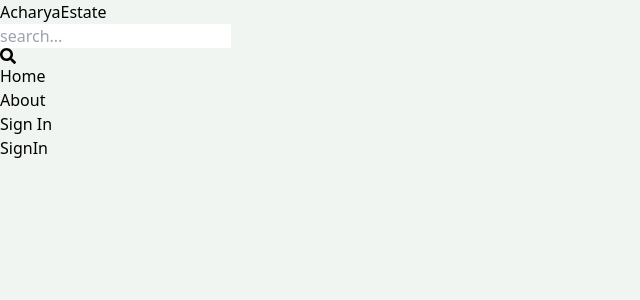
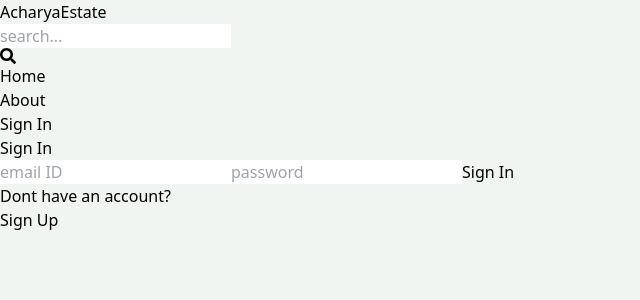
Before and after one commit to anirudha03/mern-estate, a React (Vite) app: page /sign-in in a window 1280 px wide. Shown: the top 300 px of the page, without its empty margins (0-640 px from the left). Built offline with nearby package versions, Linux system fonts and the light colour scheme.

Commit message:
sign in done

```diff
--- a/src/pages/SignIn.jsx
+++ b/src/pages/SignIn.jsx
@@ -1,7 +1,86 @@
-import React from 'react'
+import React from "react";
+import { useState } from "react";
+import { Link, useNavigate } from "react-router-dom"; //useNavigate is used to navigate from one page to another
 
-export default function SignIn() {
+export default function SigIn() {
+  // to handle change in form data
+  const [formData, setFormData] = useState({});
+  const [error, setError] = useState(null);
+  const [loading, setLoading] = useState(false);
+  const navigate = useNavigate();
+
+  const handleChange = (e) => {
+    setFormData({
+      ...formData,
+      [e.target.id]: e.target.value,
+    });
+  };
+  console.log(formData);
+
+  const handleSubmit = async (e) => {
+    e.preventDefault();
+    try {
+      setLoading(true); // Set loading as true when the function u s called upon
+      const res = await fetch("/api/auth/signin", {
+        method: "POST",
+        headers: {
+          "Content-Type": "application/json",
+        },
+        body: JSON.stringify(formData), //stringify the form data while posting
+      });
+      const data = await res.json(); //to get success message
+
+      if (data.success === false) {
+        // this success is from index.js ka last part woh middleware
+        setLoading(false);
+        setError(data.message);
+        return;
+      }
+      setLoading(false); // No error occured
+      setError(null); // To remove an error if it was previously there
+      navigate('/');
+      console.log(data);
+    }
+    catch (error) {
+      setLoading(false);
+      setError(error.message);
+    }
+  };
+
   return (
-    <div>SignIn</div>
-  )
+    <div className="p-3 max-w-lg mx-auto">
+      {/* mx auto sets the box in center */}
+      <h1 className="text-3xl text-center font-semibold my-7">Sign In</h1>
+      <form onSubmit={handleSubmit} className="flex flex-col gap-4">
+        <input
+          type="email"
+          placeholder="email ID"
+          className="border p-3 rounded-lg"
+          onChange={handleChange}
+          id="email"
+        />
+        <input
+          type="password"
+          placeholder="password"
+          className="border p-3 rounded-lg"
+          onChange={handleChange}
+          id="password"
+        />
+        <button
+          disabled={loading}
+          className="bg-slate-700 text-white p-3 rounded-lg uppercase
+        hover:opacity-75 disabled:opacity-80"
+        >
+          {loading ? "Loading..." : "Sign In"}
+        </button>
+      </form>
+      <div className="flex gap-2 mt-5">
+        <p>Dont have an account?</p>
+        <Link to={"/sign-up"}>
+          <span className="text-blue-700">Sign Up</span>
+        </Link>
+      </div>
+      {error && <p className="text-red-500 mt-5">{error}</p>}
+    </div>
+  );
 }
```
